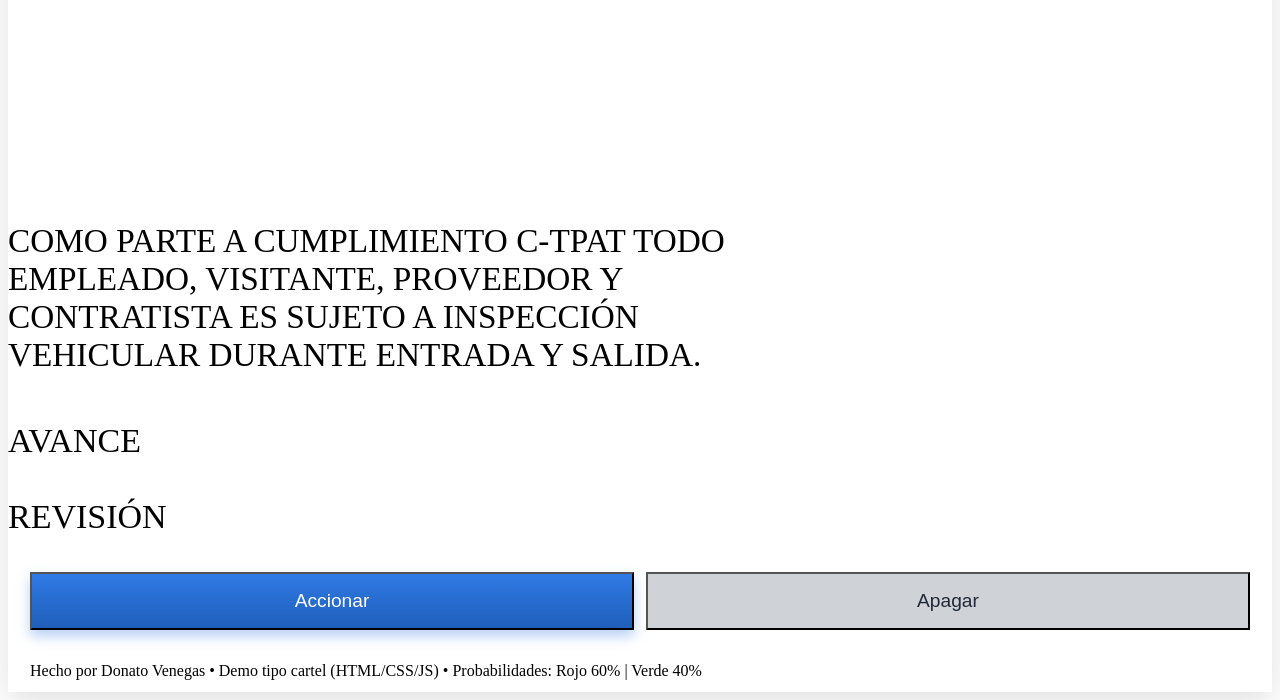
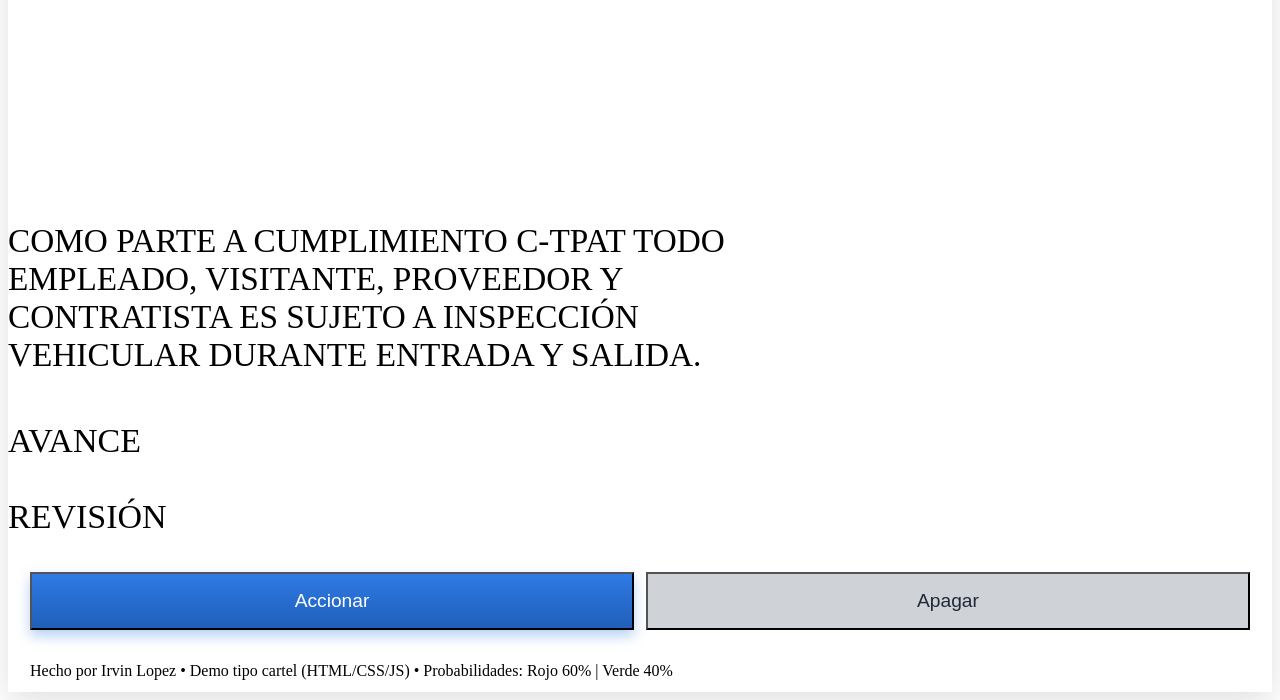
Before and after one commit to lopezclementeirvingerardo-bot/Semaforo-, a plain HTML site: page index.html in a window 1280 px wide. Shown: the part 399-1099 px from the top of the page. Drawn offline with Linux system fonts and the light colour scheme.

Commit message:
Fix HTML structure and update footer author

```diff
--- a/index.html
+++ b/index.html
@@ -56,7 +56,7 @@
     </div>
 
     <footer class="pie">
-      Hecho por Donato Venegas • Demo tipo cartel (HTML/CSS/JS) • Probabilidades: Rojo 60% | Verde 40%
+      Hecho por Irvin Lopez  • Demo tipo cartel (HTML/CSS/JS) • Probabilidades: Rojo 60% | Verde 40%
     </footer>
   </div>
 
```
